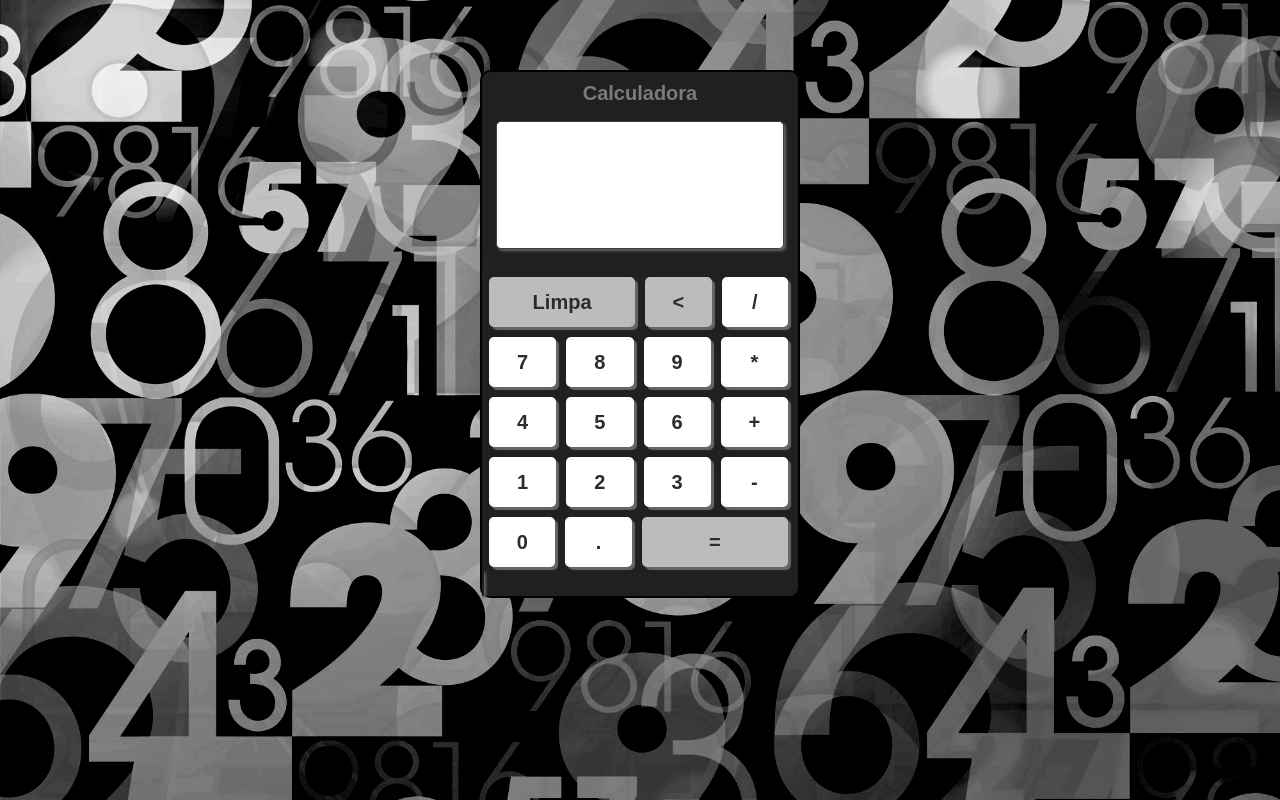
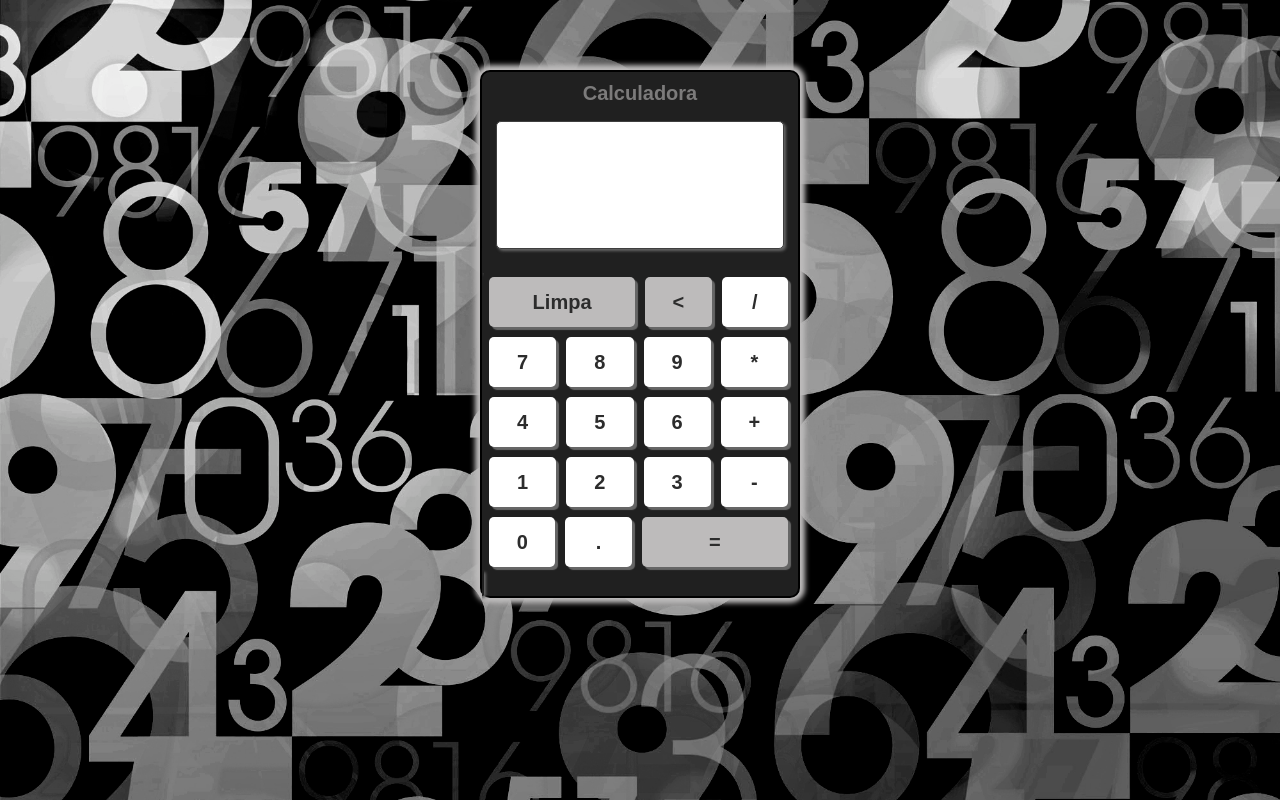
Before and after one commit to elainematos/projeto-calculadora-js, a plain HTML site: page index.html in a window 1280 px wide. Drawn offline with Linux system fonts and the light colour scheme.

Commit message:
atualização css

```diff
--- a/style.css
+++ b/style.css
@@ -27,6 +27,7 @@ body {
     background-color: #202020;
     display: block;
     margin-top: 70px;
+    box-shadow: 0 0 5px 5px #bdbbbb;
 
 }
 .visor {
```
